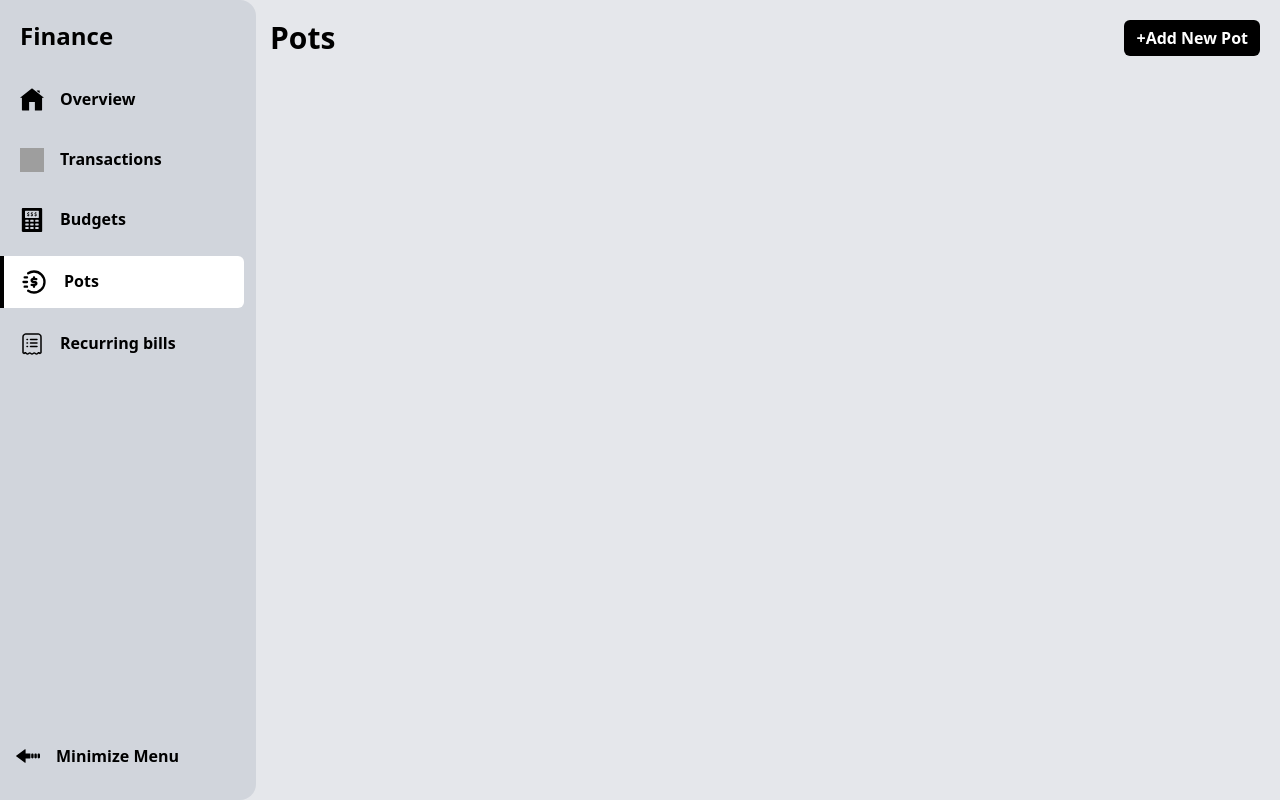
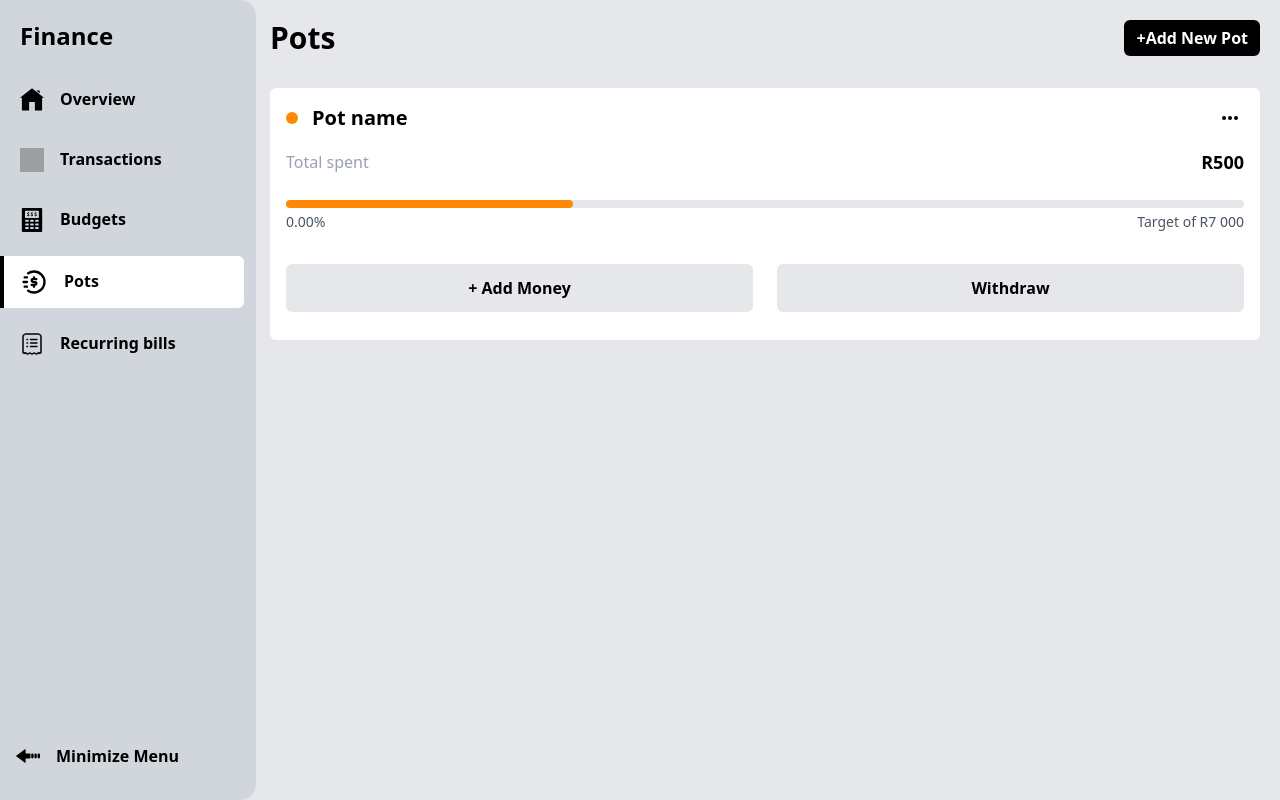
Before and after one commit to FrancoRaymond/finance-app, a React (Vite) app: page /pots in a window 1280 px wide. Built offline with nearby package versions, Linux system fonts and the light colour scheme; grey boxes are pictures that could not be loaded.

Commit message:
added pot card and transaction pagination

```diff
--- a/src/components/budgets/BudgetForm.jsx
+++ b/src/components/budgets/BudgetForm.jsx
@@ -24,6 +24,7 @@ const BudgetForm = ({setShowBudgetForm}) => {
             <p className='font-semibold text-md text-[1rem]'>Add new Budget</p>
             <button onClick={() => setShowBudgetForm(false)}><img src={close} alt="" className='size-5 cursor-pointer'/></button>
           </div>
+          <p className='text-sm text-gray-400 mb-4'>Choose a category to set a spending budget. These categories can help you monitor spending.</p>
           <form action="" onSubmit={handleSubmit} className='text-[15px] flex flex-col'>
             <label htmlFor="" className='text-sm font-semibold text-gray-400 mt-2.5'>Category</label>
             <select
--- a/src/components/pots/PotsForm.jsx
+++ b/src/components/pots/PotsForm.jsx
@@ -19,7 +19,7 @@ const PotsForm = ({setShowPotForm}) => {
   }
 
   return (
-    <div className='budgetForm fixed flex items-center transition-all duration-500 justify-center top-0 left-0 w-full h-screen'>
+    <div className='potsForm fixed flex items-center transition-all duration-500 justify-center top-0 left-0 w-full h-screen'>
       <div className='bg-white max-w-md w-full p-5 rounded-md'>
           <div className='flex justify-between items-center mb-4'>
             <p className='font-semibold text-md text-[1rem]'>Add new Pot</p>
--- a/src/index.css
+++ b/src/index.css
@@ -13,6 +13,7 @@ body{
 }
 
 .transactionForm,
-.budgetForm{
+.budgetForm,
+.potsForm{
     background-color: rgba(0, 0, 0, 0.5);
 }
--- a/src/pages/Budgets.jsx
+++ b/src/pages/Budgets.jsx
@@ -7,7 +7,7 @@ const Budgets = () => {
     <div className='py-5 px-2 md:px-5 w-full'>
       {showBudgetForm && <BudgetForm setShowBudgetForm={setShowBudgetForm} />}
       <div className='flex items-center justify-between'>
-        <h2 className='font-semibold sm:text-3xl'>Budgets</h2>
+        <h2 className='font-semibold text-2xl sm:text-3xl'>Budgets</h2>
         <button className='rounded-md text-white bg-black hover:bg-gray-700 cursor-pointer py-1.5 px-3 text-[1rem] font-semibold' onClick={() => setShowBudgetForm(true)}>+Add new Budget</button>
       </div>
       <div className='grid grid-cols-1 lg:grid-cols-2 gap-4 mt-7'>
@@ -41,7 +41,7 @@ const Budgets = () => {
             </div>
             <div className='p-4 bg-gray-200 rounded-md lg:col-span-3 lg:row-span-3 mt-4'>
               <div className='flex items-center justify-between'>
-                <h2 className='text-lg font-semibold'>Transaction</h2>
+                <h2 className='text-lg font-semibold'>Latest spending</h2>
                 <button className='text-sm text-gray-500 cursor-pointer'>View All</button>
               </div>
               <div className='mt-3'>
--- a/src/pages/Pots.jsx
+++ b/src/pages/Pots.jsx
@@ -7,9 +7,39 @@ const Pots = () => {
   return (
     <div className='py-5 px-2 md:px-5 w-full'>
       {showPotForm && <PotsForm setShowPotForm={setShowPotForm} />}
-     <div className='flex items-center justify-between'>
-        <h2 className='font-semibold sm:text-3xl'>Pots</h2>
+      <div className='flex items-center justify-between'>
+        <h2 className='font-semibold text-2xl sm:text-3xl'>Pots</h2>
         <button className='rounded-md text-white bg-black hover:bg-gray-700 cursor-pointer py-1.5 px-3 text-[1rem] font-semibold' onClick={() => setShowPotForm(true)}>+Add New Pot</button>
+      </div>
+      <div className='mt-8'>
+        <div className='bg-white p-4 rounded-md'>
+          <div className='flex justify-between items-center'>
+            <div className='flex items-center gap-3.5'>
+              <div className='size-3 rounded-full bg-orange-400'></div>
+              <h2 className='text-xl font-semibold'>Pot name</h2>
+            </div>
+            <button className='flex gap-0.5 p-1.5 cursor-pointer active:scale-150 transition duration-200'>
+              <div className='size-1 rounded-full bg-black'></div>
+              <div className='size-1 rounded-full bg-black'></div>
+              <div className='size-1 rounded-full bg-black'></div>
+            </button>
+          </div>
+          <div className='flex items-center justify-between mt-4'>
+            <span className='text-gray-400'>Total spent</span>
+            <span className='text-lg font-semibold'>R500</span>
+          </div>
+          <div className='h-2 w-full bg-gray-200 rounded-3xl mt-6'>
+            <div className='bg-orange-400 h-full w-[30%] rounded-3xl'></div>
+          </div>
+          <div className='text-gray-600 flex justify-between text-sm mt-1'>
+            <span>0.00%</span>
+            <span>Target of R7 000</span>
+          </div>
+          <div className='mb-3 mt-8 grid grid-cols-2 gap-6'>
+            <button className='rounded-md text-black bg-gray-200 hover:bg-white hover:border hover:border-gray-600 transition duration-200 cursor-pointer py-3 px-5 text-[1rem] font-semibold' >+ Add Money</button>
+            <button className='rounded-md text-black bg-gray-200 hover:bg-white hover:border hover:border-gray-600 transition duration-200 cursor-pointer py-3 px-5 text-[1rem] font-semibold' >Withdraw</button>
+          </div>
+        </div>
       </div>
     </div>
   )
--- a/src/pages/Transactions.jsx
+++ b/src/pages/Transactions.jsx
@@ -51,7 +51,7 @@ const Transactions = () => {
     <div className='py-5 px-2 md:px-5 w-full'>
       {showTransactionForm && <TransactionForm setShowTransactionForm={setShowTransactionForm} />}
       <div className='flex items-center justify-between'>
-        <h2 className='font-semibold sm:text-3xl'>Transactions</h2>
+        <h2 className='font-semibold text-2xl sm:text-3xl'>Transactions</h2>
         <button className='rounded-md text-white bg-black hover:bg-gray-700 cursor-pointer py-1.5 px-3 text-[1rem] font-semibold' onClick={() => setShowTransactionForm(true)}>+Add new transaction</button>
       </div>
       <div className='px-2 py-5 sm:px-5 bg-white rounded-md mt-7'>
@@ -103,6 +103,11 @@ const Transactions = () => {
             </tbody>
           </table>
         </div>
+        <div className='flex justify-between items-center my-8'>
+          <button className='bg-gray-200 text-gray-400 px-2 py-1 cursor-pointer rounded-md'>Prev</button>
+          <span className='px-1.5 py-1 bg-black text-white rounded-md'>1</span>
+          <button className='bg-gray-200 text-gray-400 px-2 py-1 cursor-pointer rounded-md'>Next</button>
+        </div>
       </div>
     </div>
   )
```
